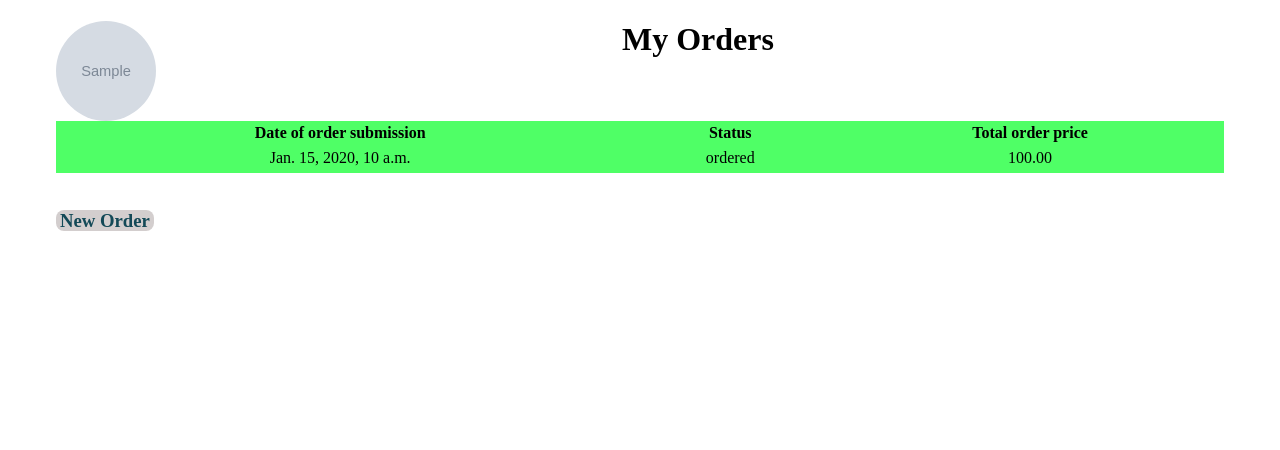
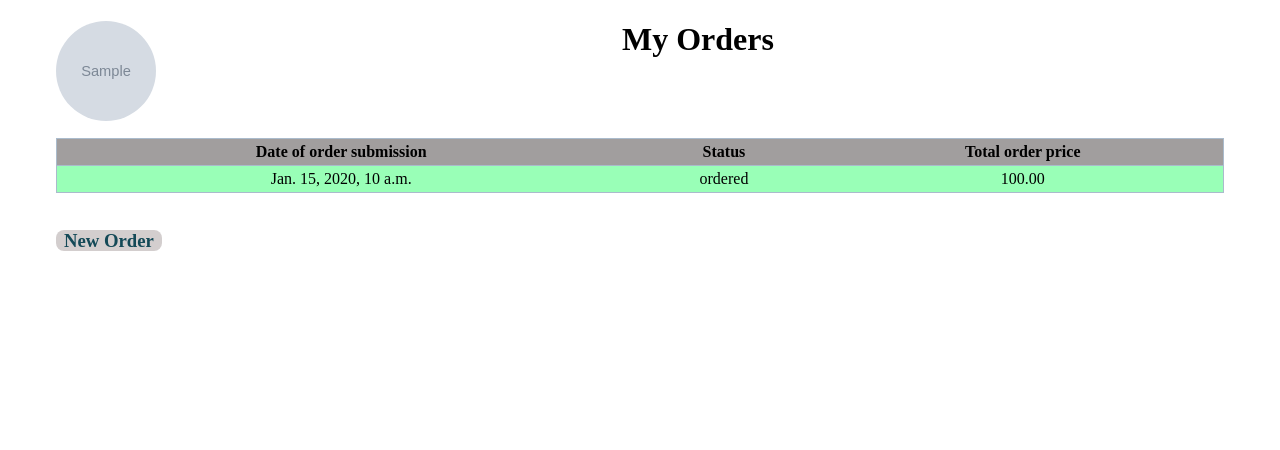
Before and after one commit to Lina1064/ptu8_baigiamasis_praktinis_darbas, a Django app: page /myorders/ in a window 1280 px wide. Shown: the part 55-505 px from the top of the page. Run offline with Django 4.2, Linux system fonts and the light colour scheme; a user stored in the database is signed in; tables that the repository leaves empty hold one stand-in row (values such as "Sample post"); grey boxes marked "Sample" are stand-in pictures.

Commit message:
several style changes

```diff
--- a/ptu8_service/service/static/service/css/style.css
+++ b/ptu8_service/service/static/service/css/style.css
@@ -105,9 +105,8 @@ footer .team {
 }
 table {
     width: 100%;
-    min-width: 500px;
     overflow-x: auto;
-    background-color: rgba(0, 255, 34, 0.692);
+
 }
 table td {
     padding: 4px 8px;
@@ -141,11 +140,33 @@ table td {
     border-radius: 50%;
     margin-right: 1rem;
 }
+table {
+    /* margin: 0 auto; */
+    background-color: rgb(229, 229, 229);
+    border: 1px solid #abc;
+    border-collapse: collapse;
+    border-spacing: 0;
+    min-width: 440px;
+    margin-top: 80px;
+}
+table th {
+    background-color: rgb(161, 158, 158);
+}
+table th, table td {
+    border-bottom: 1px solid #88b6fc;
+    padding: 4px 8px;
+}
+tr:last-child th, tr:last-child td {
+    border-bottom: 1px solid #abc !important;
+}
 table a, h1 a, h2 a, h3 a {
-    padding: 0 4px; border-radius: 0.5rem;
+    padding: 0 8px; border-radius: 0.5rem;
 }
 table tbody tr:hover {
-    background-color: #fff5;
+    background-color: rgba(140, 219, 255, 0.774);
+}
+.ordered {
+    background-color: rgb(153, 255, 183);
 }
 form p {
     display: flex;
--- a/ptu8_service/service/templates/service/includes/search.html
+++ b/ptu8_service/service/templates/service/includes/search.html
@@ -1,6 +1,6 @@
 {% load i18n %}
 <form class="search-form" method="get">
-    <input type="text" name="search" placeholder="search..." value="{{ request.GET.search }}">
+    <input type="text" name="search" placeholder="{% trans "search" %}..." value="{{ request.GET.search }}">
     <button type="submit">{% trans "search" %}</button>
     <a href="{{ request.path }}">{% trans "reset" %}</a>
 </form>
--- a/ptu8_service/service/templates/service/new_customer.html
+++ b/ptu8_service/service/templates/service/new_customer.html
@@ -13,7 +13,7 @@
             <form method="POST">
                 {% csrf_token %}
                 {{ form|crispy }}
-            <input class= "btn btn-success btn-block" type="submit" value="Add">
+            <input class= "btn btn-success btn-block" type="submit" value="{% trans "add"|capfirst %}">
             </form>
         </div>
     </div>
--- a/ptu8_service/service/templates/service/user_order_list.html
+++ b/ptu8_service/service/templates/service/user_order_list.html
@@ -2,7 +2,7 @@
 {% load i18n %}
 {% block title %}{% trans "my orders in"|title %} {{ block.super }}{% endblock title %}
 {% block content %}
-<img src="{{ request.user.profile.photo.url }}" class="user-profile-img" width="100" height="100" gap="20" >
+<img src="{{ request.user.profile.photo.url }}" class="user-profile-img" width="100" height="100" gap="20">
 <h1 >{% trans "my orders"|title %}</h1>
 <div class="user-orders-table">
     {% if order_list %}
@@ -14,7 +14,8 @@
             </thead>
             <tbody>
             {% for order in order_list %}
-            <tr><td class="text-center">{{ order.date }}</td>
+            <tr {% if order.status == 'o' %}class="ordered"{% endif %} >
+                <td class="text-center">{{ order.date }}</td>
                 <td class="text-center">{{ order.get_status_display }}</td>
                 <td class="text-center">{{ order.total_order_price }}</td></tr>
             {% endfor %}
--- a/ptu8_service/user_profile/templates/user_profile/detail.html
+++ b/ptu8_service/user_profile/templates/user_profile/detail.html
@@ -1,6 +1,6 @@
 {% extends 'base.html' %}
 {% load i18n %}
-{% block title %}{{ request.user }} {% trans "profile at"| %} {{ block.super }}{% endblock title %}
+{% block title %}{{ request.user }} {% trans "profile at"|capfirst %} {{ block.super }}{% endblock title %}
 {% block content %}
 <h1>{{ request.user }}</h1>
 <img class="user-profile-img" src="{{ request.user.profile.photo.url }}">
```
Also changed, not shown: ptu8_service/service/locale/lt/LC_MESSAGES/django.po.
